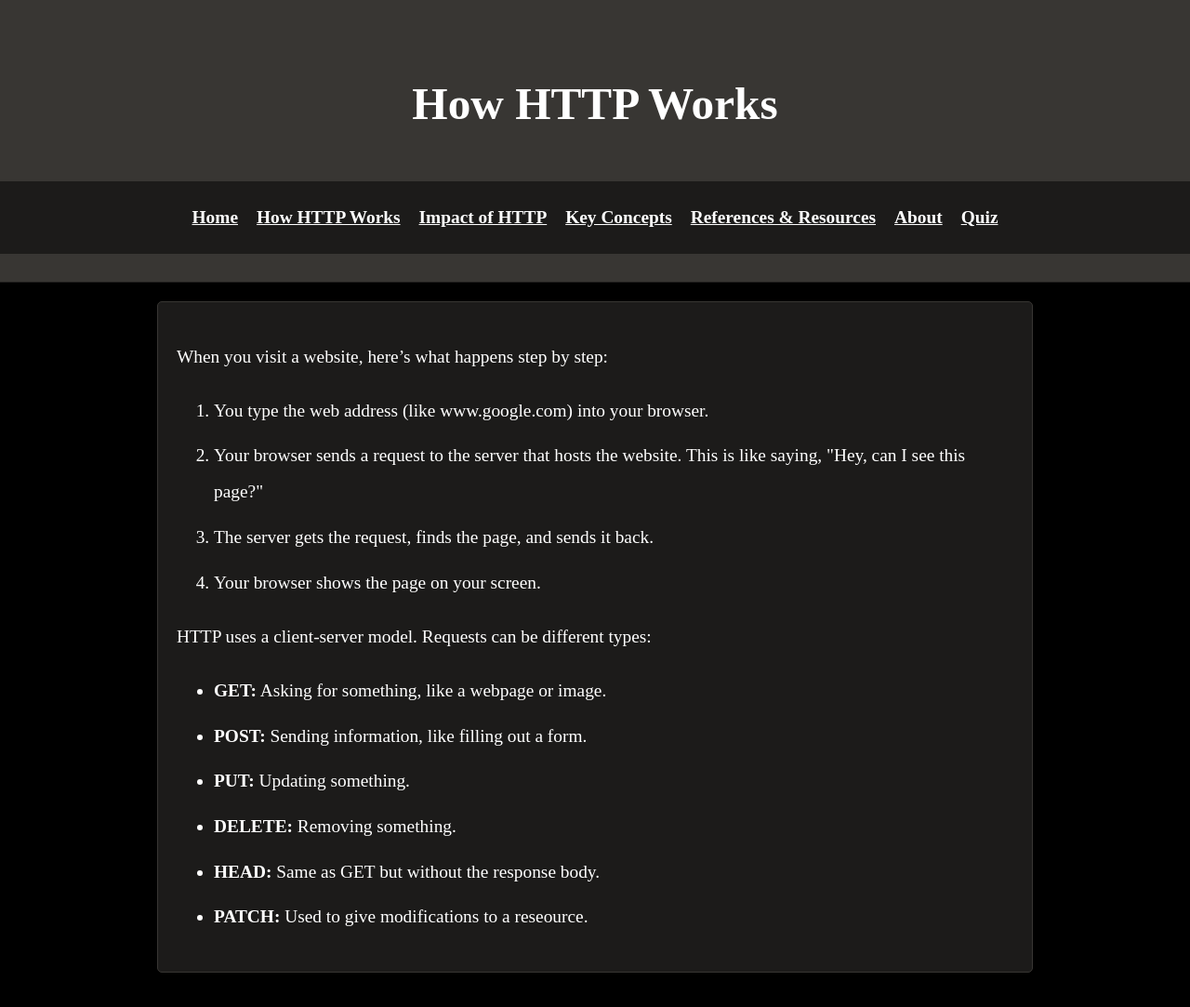
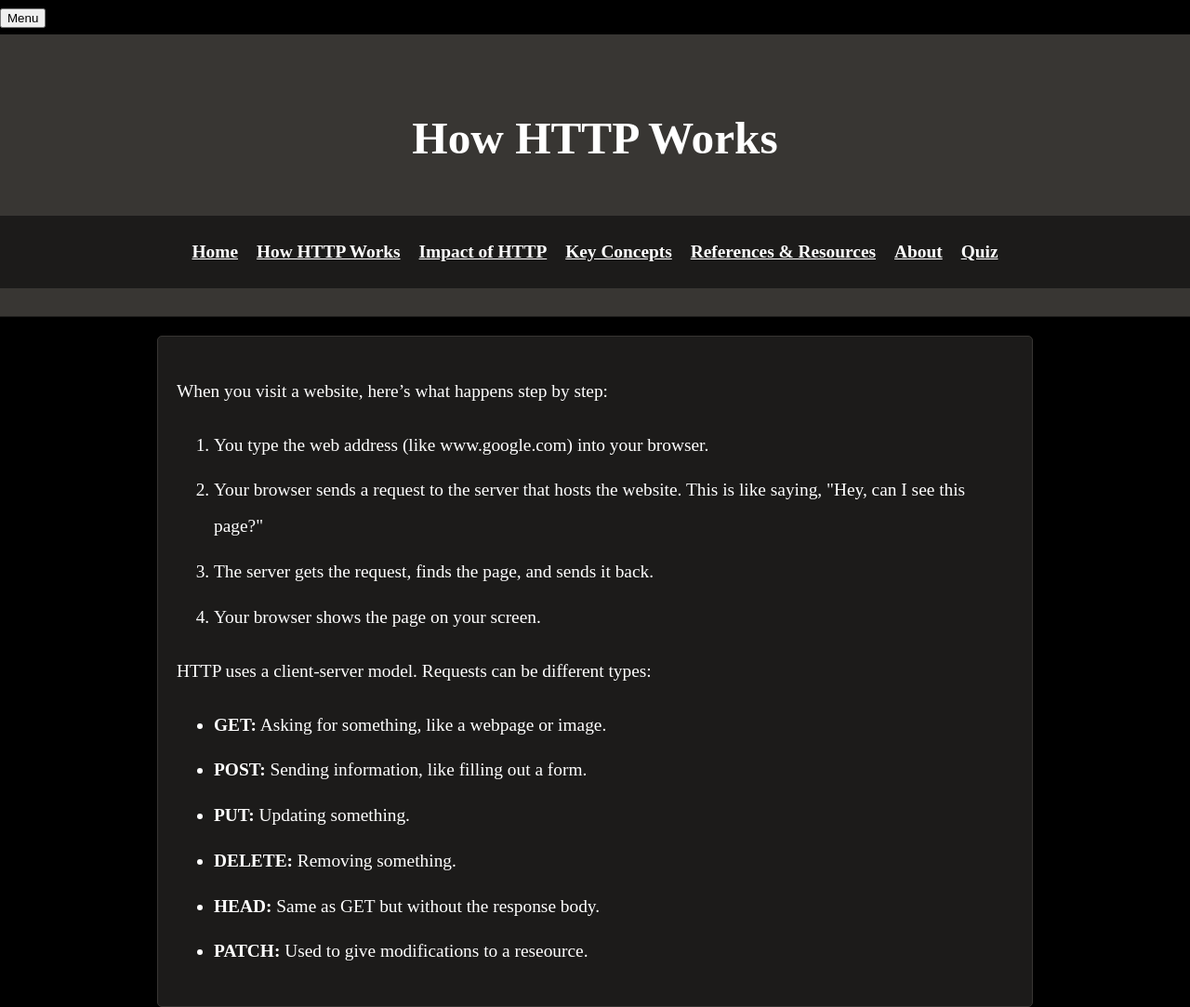
Before and after one commit to elviss-arroyo/projectMilestone, a plain HTML site: page how-it-works.html in a window 1280 px wide. Shown: the top 1083 px of the page at 93% size. Drawn offline with Linux system fonts and the light colour scheme.

Commit message:
Add menu button to how-it-works.html

```diff
--- a/how-it-works.html
+++ b/how-it-works.html
@@ -3,7 +3,7 @@
 <head>
 <meta charset="UTF-8"> <!-- makes letters show -->
 <title>How HTTP Works</title> <!-- name of the page on the browser tab -->
-
+<button id="menu-button"> Menu</button>
 <meta name="viewport" content="width=device-width, initial-scale=1.0"> <!-- makes page scale on phone and tablett -->
 
 <link rel="stylesheet" href="style.css"> <!-- links to CSS for colors and fonts -->
```
